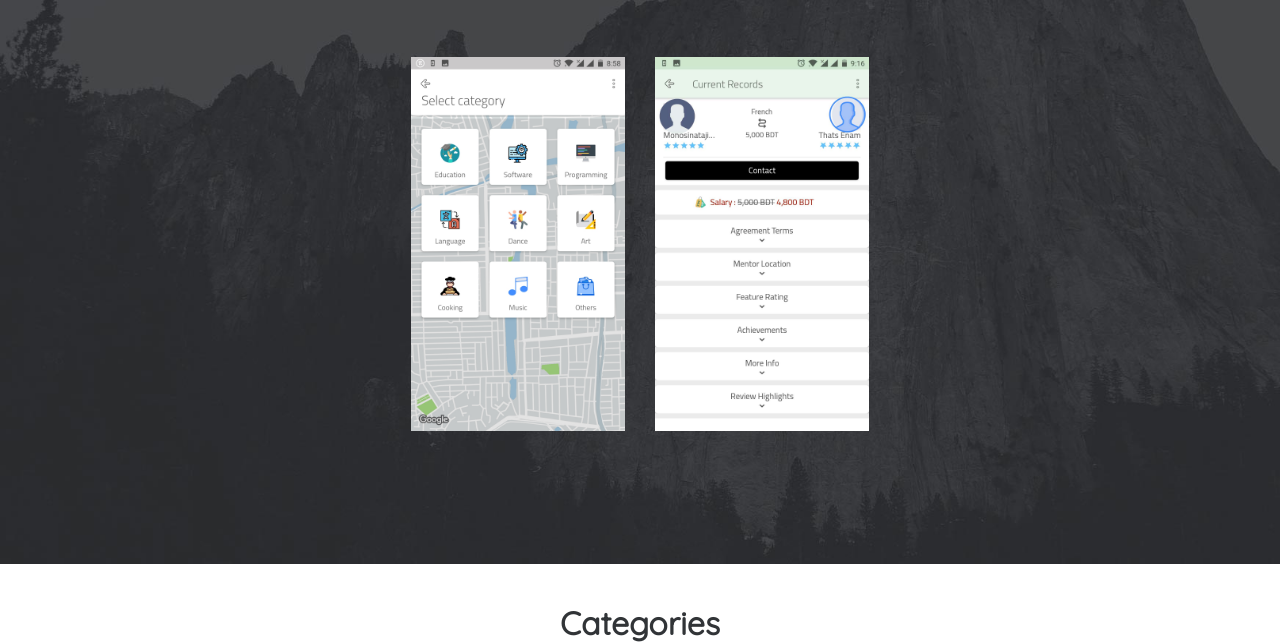
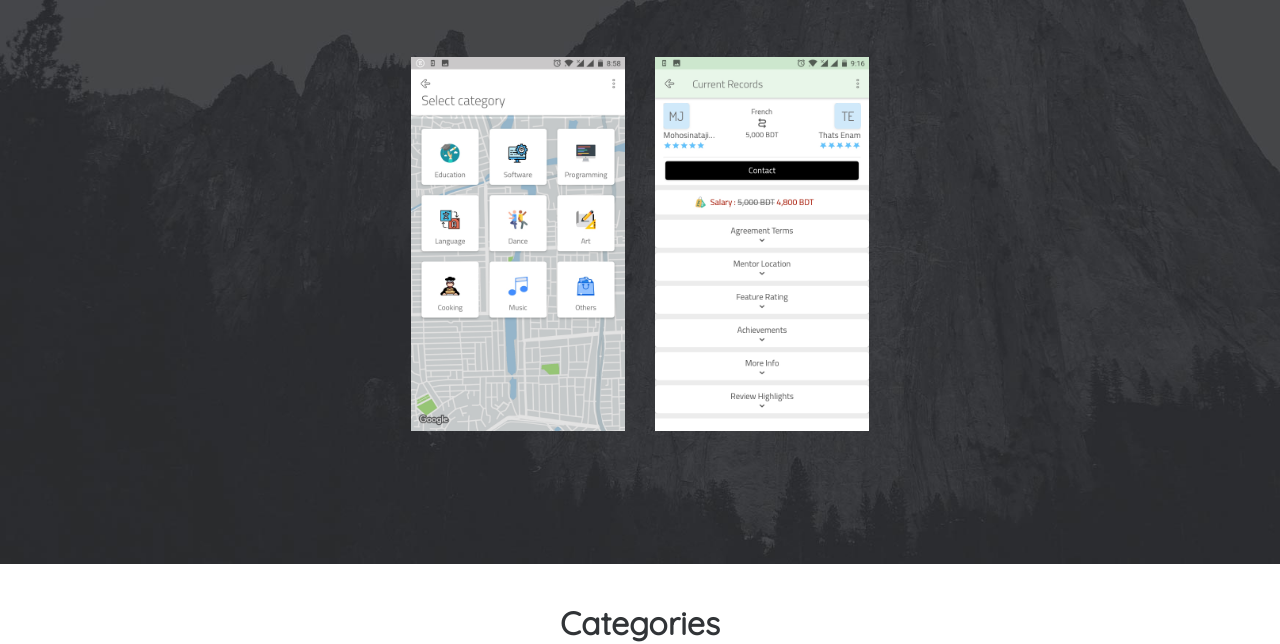
Before and after one commit to zsumon/dume_web_updated, a plain HTML site: page public/index.html in a window 1280 px wide. Shown: the part 170-814 px from the top of the page. Drawn offline with nearby package versions, Linux system fonts and the light colour scheme; files whose address does not match are found by name.

Commit message:
sccreenshot updated

```diff
--- a/public/index.html
+++ b/public/index.html
@@ -52,7 +52,7 @@
                         <div class="text-center">
                             <img src="./assets/img/screenshot1.jpg" alt="dume-sm-ss"
                                 style="width: 15rem;height: 25rem; padding: .8rem;">
-                            <img src="./assets/img/screenshot2.jpg" alt="dume-sm-ss"
+                            <img src="./assets/img/screenshot2.png" alt="dume-sm-ss"
                                 style="width: 15rem;height: 25rem; padding: .8rem;">
                             <!-- <iframe class="embed-responsive-item"></iframe> -->
                         </div>
```
Also changed, not shown: public/how-it-works.html (+1 -1 lines), public/assets/img/screenshot2.jpg (deleted), public/assets/img/screenshot2.png (added), 1 other file.
